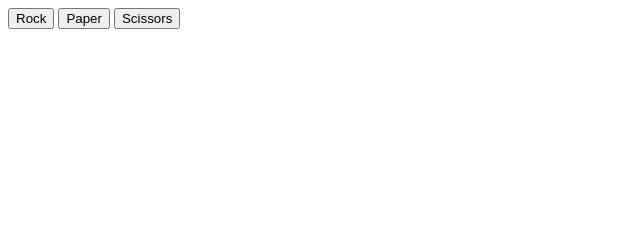
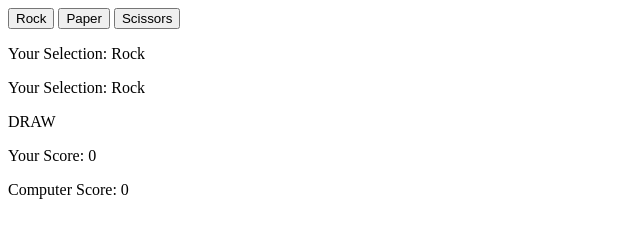
Before and after one commit to OliverPSmith/top-rock-paper-scissors, a plain HTML site: page index.html in a window 1280 px wide. Both pictures are taken after a click on the button "Rock". Shown: the whole page, without its empty margins (0-640 px from the left). Drawn offline with Linux system fonts and the light colour scheme.

Commit message:
Add a scorebox in html, change consoleLogs to UI Add a scorebox in html, then in js create the lines that will display users choice and score etc. Append them to the scorebox in playRound

```diff
--- a/app.js
+++ b/app.js
@@ -5,9 +5,16 @@ const rockPaperScissors = ['Rock', 'Paper', 'Scissors'];
 function getComputerChoice () {
     let random = Math.floor(Math.random() * rockPaperScissors.length);
     let randomChoice = rockPaperScissors[random];
- //   console.log(randomChoice);
     return randomChoice;
 }
+
+const scoreBox = document.querySelector('#score-box');
+
+const yourGuess = document.createElement('p');
+const compGuess = document.createElement('p');
+const roundResult = document.createElement('p');
+const yourScore = document.createElement('p');
+const compScore = document.createElement('p');
 
 function playGame () {
 
@@ -15,7 +22,17 @@ function playGame () {
     let computerScore = 0;
 
     function playRound (humanChoice, computerChoice) {
+        scoreBox.appendChild(yourGuess);
+        scoreBox.appendChild(compGuess);
+        scoreBox.appendChild(roundResult);
+        scoreBox.appendChild(yourScore);
+        scoreBox.appendChild(compScore);
         if (humanChoice === computerChoice || humanChoice === null) {
+            yourGuess.textContent = `Your Selection: ${humanChoice}`
+            compGuess.textContent = `Your Selection: ${computerChoice}`
+            roundResult.textContent = 'DRAW';
+            yourScore.textContent = `Your Score: ${humanScore}`
+            compScore.textContent = `Computer Score: ${computerScore}`
             console.log(
             `You: ${humanChoice}
             Computer: ${computerChoice}
@@ -26,6 +43,11 @@ function playGame () {
                     humanChoice === rockPaperScissors[1] && computerChoice === rockPaperScissors[2] ||
                     humanChoice === rockPaperScissors[2] && computerChoice === rockPaperScissors[0]) {
                         computerScore++;
+                        yourGuess.textContent = `Your Selection: ${humanChoice}`
+                        compGuess.textContent = `Your Selection: ${computerChoice}`
+                        roundResult.textContent = 'You Lose!';
+                        yourScore.textContent = `Your Score: ${humanScore}`
+                        compScore.textContent = `Computer Score: ${computerScore}`
                         console.log(
                             `You: ${humanChoice}
                             Computer: ${computerChoice}
@@ -34,6 +56,11 @@ function playGame () {
                             Your Score: ${humanScore}`);
         }   else {
             humanScore++;
+            yourGuess.textContent = `Your Selection: ${humanChoice}`
+            compGuess.textContent = `Your Selection: ${computerChoice}`
+            roundResult.textContent = 'You Win!';
+            yourScore.textContent = `Your Score: ${humanScore}`
+            compScore.textContent = `Computer Score: ${computerScore}`
             console.log(
                 `You: ${humanChoice}
                 Computer: ${computerChoice}
@@ -45,7 +72,6 @@ function playGame () {
 
 
     const buttons = document.querySelectorAll('button');
-
     buttons.forEach((button) => {
         button.addEventListener('click', () => {
             const humanSelection = button.id;
--- a/index.html
+++ b/index.html
@@ -11,6 +11,8 @@
     <button id="Paper">Paper</button>
     <button id="Scissors">Scissors</button>
 
+    <div id="score-box"></div>
+
 <script type="text/javascript" src="app.js"></script>
 </body>
 </html>
```
